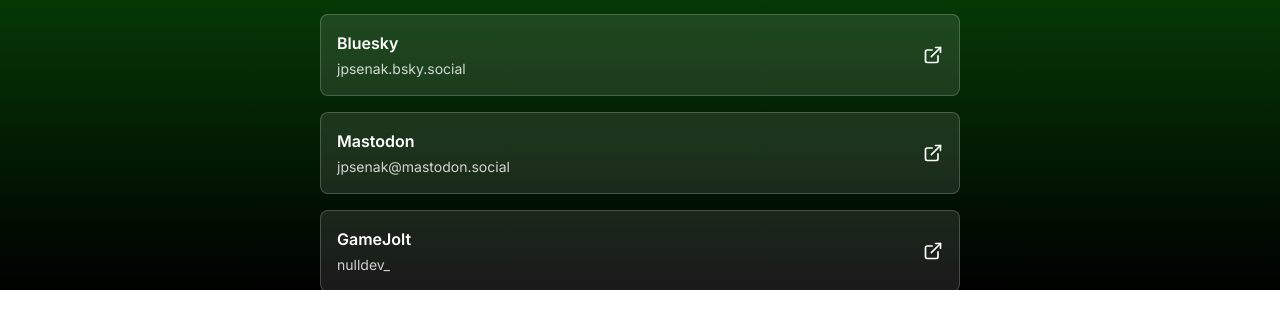
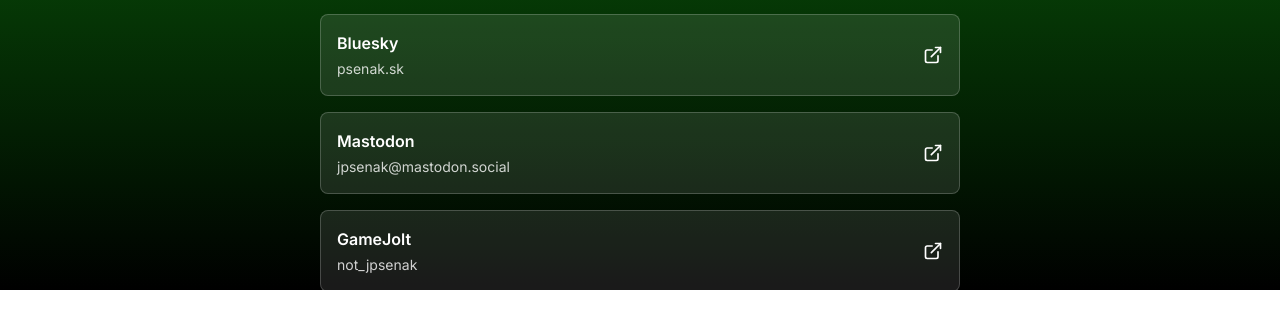
Before and after one commit to jan-dot-psenak-dot-sk/socials, a React (Vite) app: page / in a window 1280 px wide. Shown: the part 510-835 px from the top of the page. Built offline with nearby package versions, Linux system fonts and the light colour scheme.

Commit message:
Update links.js

```diff
--- a/src/data/links.js
+++ b/src/data/links.js
@@ -22,7 +22,7 @@ export const LINKS = [
   },
   {
     title: 'Bluesky',
-    description: 'jpsenak.bsky.social',
+    description: 'psenak.sk',
     url: "https://bsky.app/profile/psenak.sk"
   },
   {
@@ -32,8 +32,8 @@ export const LINKS = [
   },
   {
     title: 'GameJolt',
-    description: 'nulldev_',
-    url: "https://gamejolt.com/@nulldev_"
+    description: 'not_jpsenak',
+    url: "https://gamejolt.com/@not_jpsenak"
   },
   {
     title: 'Threads',
```
